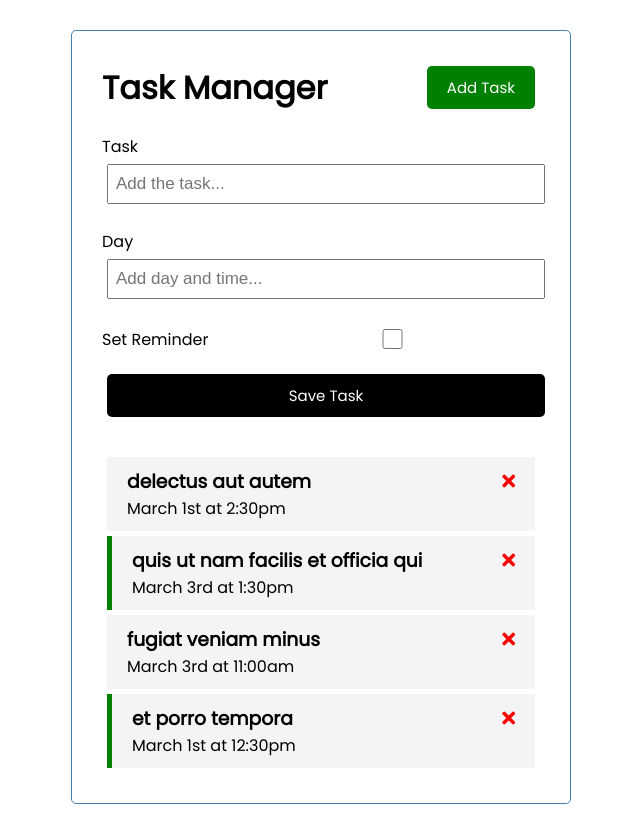
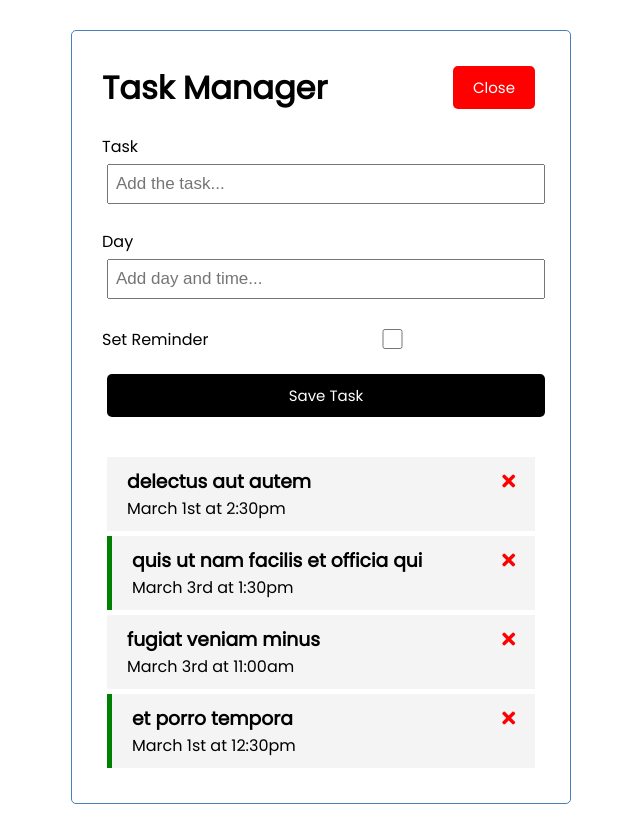
Before and after one commit to nidhidsharma08121988/vue-task-manager, a Vue app: page / in a window 1280 px wide. Both pictures are taken after a click on the button "Add Task". Shown: the whole page, without its empty margins (319-959 px from the left). Built offline with nearby package versions, Linux system fonts and the light colour scheme.

Commit message:
Finish front-end

```diff
--- a/src/App.vue
+++ b/src/App.vue
@@ -1,7 +1,13 @@
 <template>
   <div class="container">
-    <Header heading="Task Manager" />
-    <AddTask @add-task="addTask" />
+    <Header
+      :showAddTask="showAddTask"
+      heading="Task Manager"
+      @toggle-add-task="toggleAddTask"
+    />
+    <div v-show="showAddTask">
+      <AddTask @add-task="addTask" />
+    </div>
     <Tasks
       @toggle-reminder="toggleReminder"
       @delete-task="deleteTask"
@@ -24,6 +30,7 @@ export default {
   data() {
     return {
       tasks: [],
+      showAddTask: false,
     };
   },
   created() {
@@ -69,6 +76,9 @@ export default {
     },
     addTask(task) {
       this.tasks = [task, ...this.tasks];
+    },
+    toggleAddTask() {
+      this.showAddTask = !this.showAddTask;
     },
   },
 };
--- a/src/components/Button.vue
+++ b/src/components/Button.vue
@@ -13,8 +13,9 @@ export default {
   },
   methods: {
     onClick() {
-      console.log('click');
+      this.$emit('btn-click');
     },
   },
+  emits: ['btn-click'],
 };
 </script>
--- a/src/components/Header.vue
+++ b/src/components/Header.vue
@@ -1,7 +1,11 @@
 <template name="Header">
   <header>
     <h1>{{ heading }}</h1>
-    <Button text="Add Task" color="green" />
+    <Button
+      @btn-click="$emit('toggle-add-task')"
+      :text="showAddTask ? 'Close' : 'Add Task'"
+      :color="showAddTask ? 'red' : 'green'"
+    />
   </header>
 </template>
 
@@ -10,14 +14,13 @@ import Button from './Button.vue';
 export default {
   name: 'Header',
   props: {
-    heading: {
-      heading: String,
-      default: 'Hello',
-    },
+    heading: String,
+    showAddTask: Boolean,
   },
   components: {
     Button,
   },
+  emits: ['toggle-add-task'],
 };
 </script>
 
```
